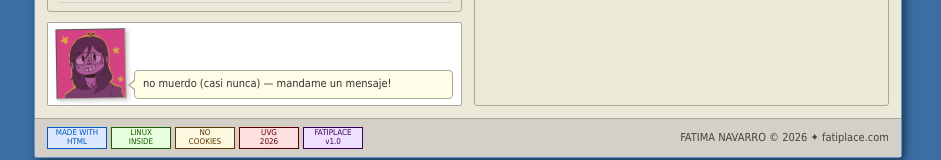
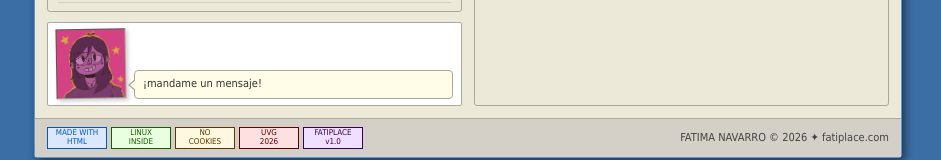
Before and after one commit to fatupopzz/fatiplace, a Next.js app: page / in a window 1280 px wide. Shown: the part 2128-2288 px from the top of the page, without its empty margins (172-1113 px from the left). Built offline with nearby package versions, Linux system fonts and the light colour scheme.

Commit message:
feat: changed the contact me

```diff
--- a/components/Contact.jsx
+++ b/components/Contact.jsx
@@ -107,7 +107,7 @@ export default function Contact() {
                                    borderTop:"5px solid transparent",
                                    borderBottom:"5px solid transparent",
                                    borderRight:"6px solid #fffde7" }} />
-                    no muerdo (casi nunca) — mandame un mensaje!
+                    ¡mandame un mensaje!
                   </div>
                 </div>
               </div>
```
